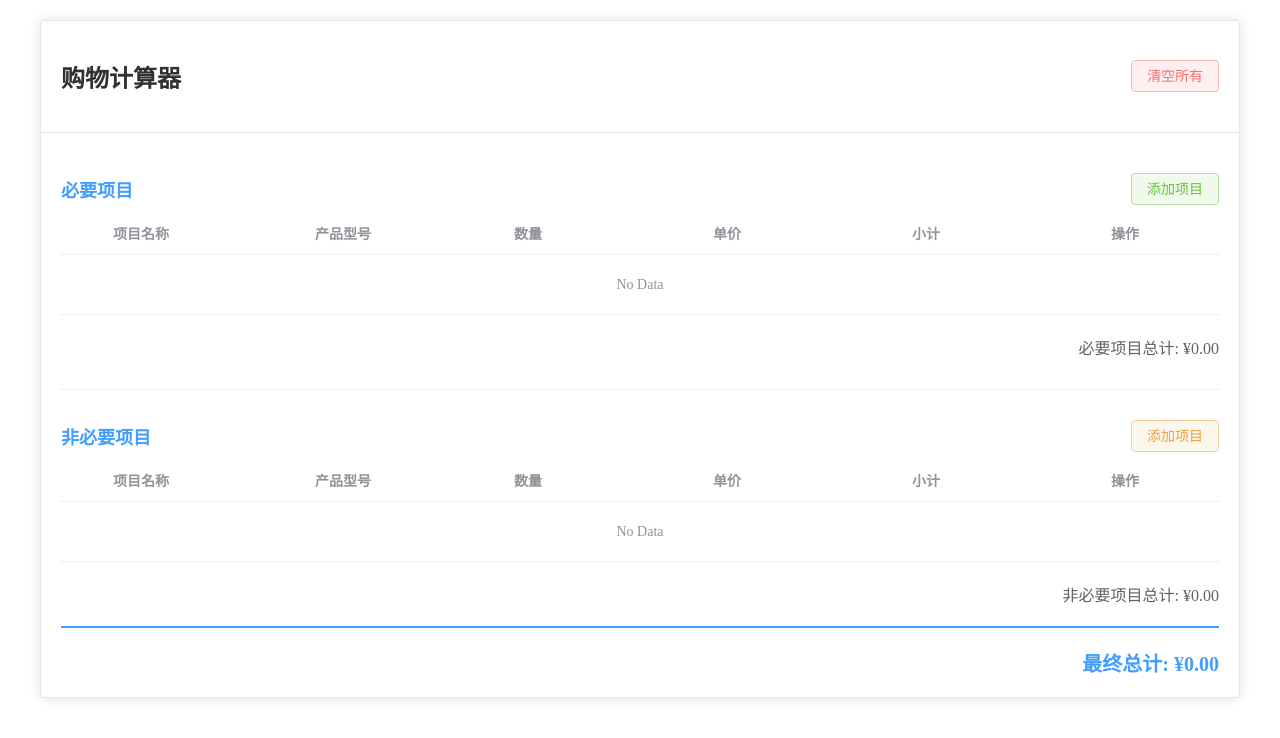
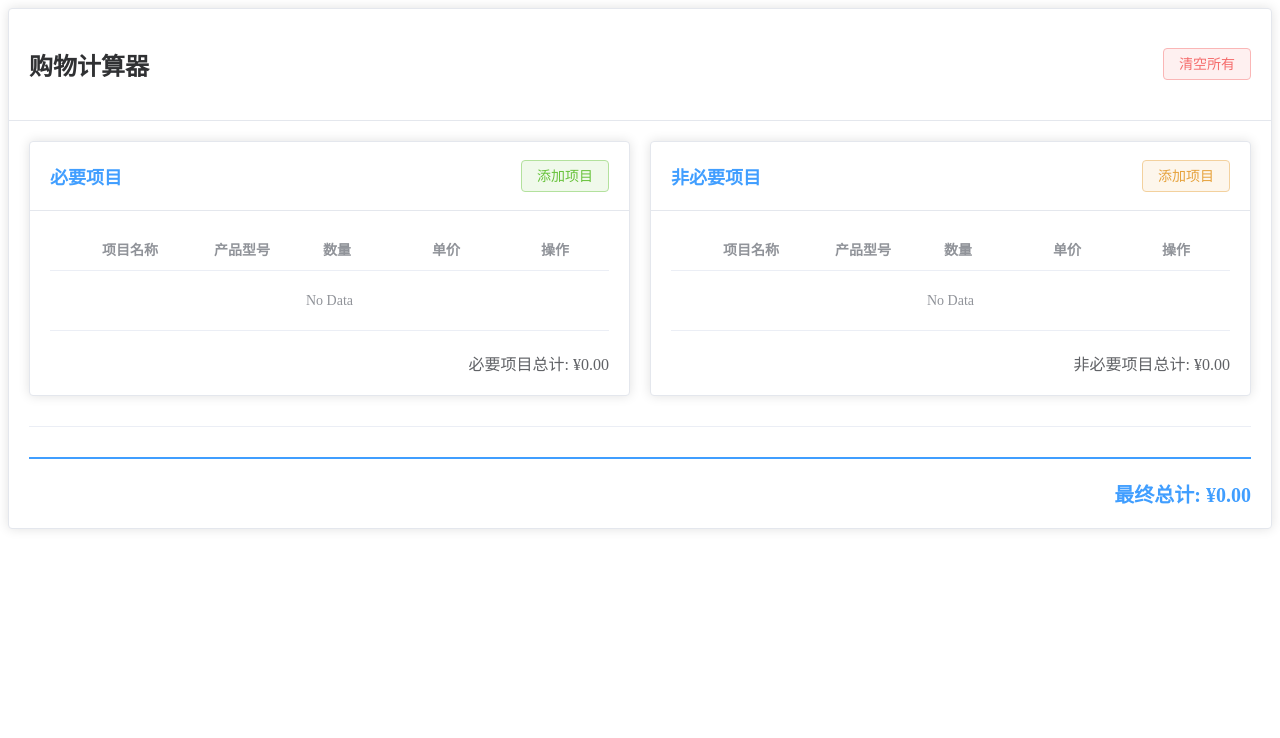
Before and after one commit to sxz799/shopping-calculator, a Vue app: page / in a window 1280 px wide. Shown: the top 738 px of the page. Built offline with nearby package versions, Linux system fonts and the light colour scheme.

Commit message:
feat(界面): 重构项目列表为卡片布局并添加拖拽排序功能
将必要和非必要项目列表重构为并排的卡片布局，提升界面美观度
添加拖拽排序功能，允许用户通过拖动调整项目顺序
优化输入框控件样式，统一使用右侧控制按钮

```diff
--- a/src/App.vue
+++ b/src/App.vue
@@ -10,10 +10,15 @@
         </div>
       </template>
 
-      <div class="section-header">
+      <el-row :gutter="20">
+        <el-col :span="12">
+          <el-card class="item-card">
+            <template #header>
+              <div class="card-header">
                 <div class="section-title">必要项目</div>
                 <el-button type="success" @click="addItem(true)" plain>添加项目</el-button>
               </div>
+            </template>
             <el-table :data="essentialItems" row-key="id" class="items-table essential-table">
               <el-table-column width="40">
                 <template #default="{ row }">
@@ -21,13 +26,13 @@
                 </template>
               </el-table-column>
 
-        <el-table-column label="项目名称" prop="name">
+              <el-table-column label="项目名称" prop="name" width="auto">
                 <template #default="{ row }">
                   <el-input v-model="row.name"  placeholder="输入项目名称"></el-input>
                 </template>
               </el-table-column>
 
-        <el-table-column label="产品型号" prop="model">
+              <el-table-column label="产品型号" prop="model" width="auto">
                 <template #default="{ row }">
                   <el-input v-model="row.model"  placeholder="输入产品型号"></el-input>
                 </template>
@@ -35,27 +40,22 @@
 
               <el-table-column label="数量" width="auto">
                 <template #default="{ row }">
-            <el-input-number v-model="row.quantity" :min="0" :step="1" @change="validateNumber(row, 'quantity')"></el-input-number>
+                  <el-input-number  controls-position="right" v-model="row.quantity" :min="0" :step="1" @change="validateNumber(row, 'quantity')"></el-input-number>
                 </template>
               </el-table-column>
 
               <el-table-column label="单价" width="auto">
                 <template #default="{ row }">
-            <el-input-number v-model="row.price" :min="0" :precision="2" :step="0.01" @change="validateNumber(row, 'price')"></el-input-number>
+                  <el-input-number  controls-position="right" v-model="row.price" :min="0" :step="1" @change="validateNumber(row, 'price')"></el-input-number>
                 </template>
               </el-table-column>
 
-        <el-table-column label="小计" width="auto">
-          <template #default="{ row }">
-            <span>{{ (row.quantity * row.price).toFixed(2) }}</span>
-          </template>
-        </el-table-column>
 
-        <el-table-column label="操作" width="120">
+              <el-table-column label="操作"  :width="80">
                 <template #default="{ row, $index }">
                   <el-popconfirm title="确定删除此项目吗?" @confirm="removeItem(true, $index)" confirm-button-text="确定" cancel-button-text="取消">
                     <template #reference>
-                <el-button type="danger">删除</el-button>
+                      <el-button size="small" type="danger">删除</el-button>
                     </template>
                   </el-popconfirm>
                 </template>
@@ -65,13 +65,17 @@
             <div class="section-total">
               必要项目总计: ¥{{ essentialTotal.toFixed(2) }}
             </div>
+          </el-card>
+        </el-col>
 
-      <div class="section-divider"></div>
-
-      <div class="section-header">
+        <el-col :span="12">
+          <el-card class="item-card">
+            <template #header>
+              <div class="card-header">
                 <div class="section-title">非必要项目</div>
                 <el-button type="warning" @click="addItem(false)" plain>添加项目</el-button>
               </div>
+            </template>
             <el-table :data="nonEssentialItems" row-key="id" class="items-table non-essential-table">
               <el-table-column width="40">
                 <template #default="{ row }">
@@ -93,27 +97,22 @@
 
               <el-table-column label="数量" width="auto">
                 <template #default="{ row }">
-            <el-input-number v-model="row.quantity" :min="0" :step="1" @change="validateNumber(row, 'quantity')"></el-input-number>
+                  <el-input-number controls-position="right" v-model="row.quantity" :min="0" :step="1" @change="validateNumber(row, 'quantity')"></el-input-number>
                 </template>
               </el-table-column>
 
               <el-table-column label="单价" width="auto">
                 <template #default="{ row }">
-            <el-input-number v-model="row.price" :min="0" :precision="2" :step="0.01" @change="validateNumber(row, 'price')"></el-input-number>
+                  <el-input-number controls-position="right" v-model="row.price" :min="0" :step="1" @change="validateNumber(row, 'price')"></el-input-number>
                 </template>
               </el-table-column>
 
-        <el-table-column label="小计" width="auto">
-          <template #default="{ row }">
-            <span>{{ (row.quantity * row.price).toFixed(2) }}</span>
-          </template>
-        </el-table-column>
 
-        <el-table-column label="操作" width="120">
+              <el-table-column label="操作" :width="80">
                 <template #default="{ row, $index }">
                   <el-popconfirm title="确定删除此项目吗?" @confirm="removeItem(false, $index)" confirm-button-text="确定" cancel-button-text="取消">
                     <template #reference>
-                <el-button type="danger">删除</el-button>
+                      <el-button  type="danger">删除</el-button>
                     </template>
                   </el-popconfirm>
                 </template>
@@ -123,6 +122,11 @@
             <div class="section-total">
               非必要项目总计: ¥{{ nonEssentialTotal.toFixed(2) }}
             </div>
+          </el-card>
+        </el-col>
+      </el-row>
+
+      <div class="section-divider"></div>
 
       <div class="final-total-section">
         <h3>最终总计: ¥{{ finalTotal.toFixed(2) }}</h3>
@@ -162,6 +166,13 @@ const validateItem = (item) => {
 const essentialItems = ref([])
 const nonEssentialItems = ref([])
 
+// 处理拖动排序
+const handleSort = (list, event) => {
+  const { oldIndex, newIndex } = event
+  const movedItem = list.splice(oldIndex, 1)[0]
+  list.splice(newIndex, 0, movedItem)
+}
+
 // 从本地存储加载数据
 const loadItems = () => {
   const savedData = localStorage.getItem(STORAGE_KEY)
@@ -183,6 +194,22 @@ const saveItems = () => {
 
 // 监听数据变化，自动保存
 watch([essentialItems, nonEssentialItems], saveItems, { deep: true })
+
+onMounted(() => {
+  loadItems()
+  // 初始化必要项目拖拽
+  new Sortable(document.querySelector('.essential-table .el-table__body > tbody'), {
+    animation: 150,
+    handle: '.drag-handle',
+    onEnd: (event) => handleSort(essentialItems.value, event)
+  })
+  // 初始化非必要项目拖拽
+  new Sortable(document.querySelector('.non-essential-table .el-table__body > tbody'), {
+    animation: 150,
+    handle: '.drag-handle',
+    onEnd: (event) => handleSort(nonEssentialItems.value, event)
+  })
+})
 
 const addItem = (isEssential) => {
   const newItem = {
@@ -273,9 +300,7 @@ onMounted(() => {
 
 <style scoped>
 .calculator-container {
-  max-width: 1200px;
-  margin: 20px auto;
-  padding: 0 20px;
+  padding: 0;
 }
 
 .calculator-card {
```
Lines whose indentation alone changed are shown as unchanged.
